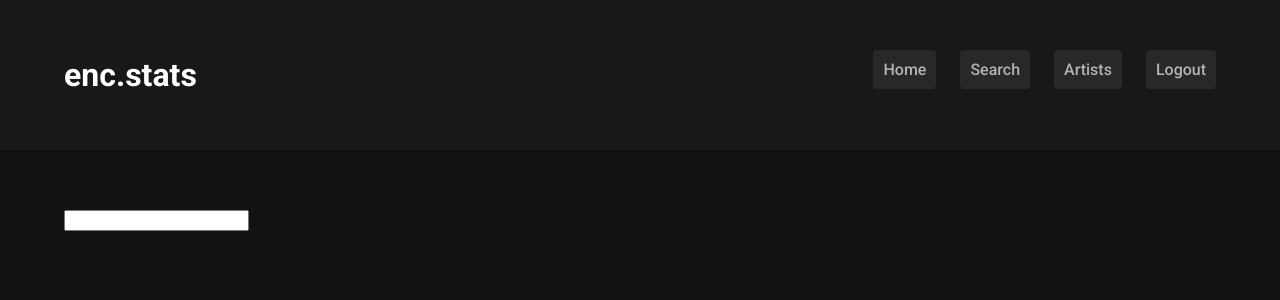
After one commit to ethanziegler1/enc.stats, a Flask app: template templates/search.html in a window 1280 px wide. The commit adds this page. Shown: the top 300 px of the page. Run offline with Flask 3, Linux system fonts and the light colour scheme; the template is opened without the code that fills it, so the values that code supplies are empty.

Commit message:
refactor all pages to extend base.html
moved and fixed css

added search page basic function

```diff
--- a/main.py
+++ b/main.py
@@ -21,13 +21,20 @@ scope = "user-read-private user-read-email user-top-read user-read-recently-play
 
 cache_handler = FlaskSessionCacheHandler(session)
 sp_oauth = SpotifyOAuth(
-    client_id, client_secret, redirect_uri, scope=scope, cache_handler=cache_handler, show_dialog=True
+    client_id,
+    client_secret,
+    redirect_uri,
+    scope=scope,
+    cache_handler=cache_handler,
+    show_dialog=True,
 )
+
 
 @app.route("/")
 def home():
     """Render home.html where user can click login."""
     return render_template("home.html")
+
 
 @app.route("/login")
 def login():
@@ -35,15 +42,17 @@ def login():
     auth_url = sp_oauth.get_authorize_url()
     return redirect(auth_url)
 
+
 @app.route("/callback")
 def callback():
     """Handle Spotify OAuth callback and store the token."""
     session["token_info"] = sp_oauth.get_access_token(request.args["code"])
-    return redirect(url_for("data"))
+    return redirect(url_for("songs"))
 
-@app.route("/data")
-def data():
-    """Display user data after successful login."""
+
+@app.route("/songs")
+def songs():
+    """Display users top songs after successful login."""
     token_info = session.get("token_info", None)
     if not token_info:
         return redirect(url_for("home"))  # Redirect to home if not logged in
@@ -54,14 +63,16 @@ def data():
     top_artists = sp.current_user_top_artists(limit=10)["items"]
 
     return render_template(
-        "data.html", user=user, top_songs=top_songs, top_artists=top_artists
+        "songs.html", user=user, top_songs=top_songs, top_artists=top_artists
     )
+
 
 @app.route("/logout")
 def logout():
     """Log out and clear session."""
     session.clear()
     return redirect(url_for("home"))
+
 
 @app.route("/artists")
 def artists():
@@ -77,5 +88,17 @@ def artists():
     return render_template("artists.html", user=user, top_artists=top_artists)
 
 
+@app.route("/search")
+def search():
+    """Search for a song or artist."""
+    token_info = session.get("token_info", None)
+    if not token_info:
+        return redirect(url_for("home"))
+    sp = Spotify(auth=token_info["access_token"])
+    user = sp.current_user()
+    lucki = sp.search("lucki", type="track")
+    return render_template("search.html", user=user, lucki=lucki)
+
+
 if __name__ == "__main__":
     app.run(debug=True)
--- a/static/styles.css
+++ b/static/styles.css
@@ -4,6 +4,7 @@ body {
     padding: 0;
     background-color: #121212;
     color: #ffffff;
+    font-family: "Roboto", sans-serif;
 }
 .container {
     max-width: 1200px;
@@ -11,24 +12,60 @@ body {
     padding: 20px;
 }
 header {
-    background-color: #000000;
-    padding: 20px 0;
+    background-color: #181818;
+    padding: 1rem 0;
+    box-shadow: 0 2px 4px rgba(0, 0, 0, 0.3);
 }
-h1 {
+
+.container {
+    width: 90%;
+    max-width: 1200px;
+    margin: 0 auto;
+}
+
+/* Nav styling */
+.navbar {
+    display: flex;
+    align-items: center;
+    justify-content: space-between;
+    flex-wrap: wrap;
+}
+
+.navbar .home-button {
+    font-size: 2rem;
+    color: #ffffff;
     margin: 0;
-    font-size: 24px;
+    text-decoration: none;
+    cursor: pointer;
 }
-nav ul {
-    list-style-type: none;
+
+/* Nav list */
+.nav-list {
+    list-style: none;
+    display: flex;
+    gap: 1.5rem;
+    margin: 0;
     padding: 0;
 }
-nav ul li {
-    display: inline;
-    margin-right: 20px;
+
+.nav-list li a {
+    color: #b3b3b3;
+    text-decoration: none;
+    font-weight: 500;
+    transition: color 0.3s ease, border-bottom 0.3s ease;
+    padding-bottom: 2px;
 }
-nav ul li a {
+.nav-list li:hover,
+.nav-list li:focus {
+    box-shadow: inset 0 -2px #1db954; /* Use box-shadow to create the border effect */
+}.nav-list li:hover > a,
+.nav-list li:focus > a {
     color: #ffffff;
-    text-decoration: none;
+}
+
+.nav-list li a.active,
+.nav-list li a:active {
+    color: #1db954;
 }
 .content {
     margin-top: 40px;
--- /dev/null
+++ b/templates/base.html
@@ -0,0 +1,14 @@
+<!DOCTYPE html>
+<html lang="en">
+<head>
+    <meta charset="UTF-8">
+    <meta name="viewport" content="width=device-width, initial-scale=1.0">
+    <title>enc.stats</title>
+    <link rel="preconnect" href="https://fonts.googleapis.com">
+    <link rel="preconnect" href="https://fonts.gstatic.com" crossorigin>
+    <link href="https://fonts.googleapis.com/css2?family=Roboto:ital,wdth,wght@0,75..100,100..900;1,75..100,100..900&display=swap" rel="stylesheet">
+    <link rel="stylesheet" href="./static/styles.css">
+</head>
+{%block content%}
+{%endblock%}
+<html>
--- /dev/null
+++ b/templates/header.html
@@ -0,0 +1,15 @@
+{% block content%}
+<header>
+    <div class="container">
+        <nav class="navbar">
+            <h1><a class = "home-button"href="{{url_for('songs')}}">enc.stats</a></h1>
+            <ul class="nav-list">
+                <li><a href="{{ url_for('songs') }}" class="songs-button">Home</a></li>
+                <li><a href="{{url_for('search')}}" class = "search-button">Search</a></li>
+                <li><a href="{{ url_for('artists') }}" class ="artists-button">Artists</a></li>
+                <li><a href="{{ url_for('logout') }}" class="logout-button">Logout</a></li>
+            </ul>
+        </nav>
+    </div>
+</header>
+{%endblock%}
--- /dev/null
+++ b/templates/search.html
@@ -0,0 +1,11 @@
+{%extends 'base.html'%}
+{%block content%}
+<body>
+    {%include 'header.html'%}
+    <div class="container">
+        <div class="content">
+            <input type="text" class="searchbox">
+        </div>
+    </div>
+</body>
+{%endblock%}
```
Also changed, not shown: other parts of static/styles.css (+60 -0 lines), templates/artists.html (+4 -25 lines), templates/data.html (deleted, +0 -50 lines), templates/home.html (+5 -73 lines), templates/songs.html (added, +29 -0 lines).
